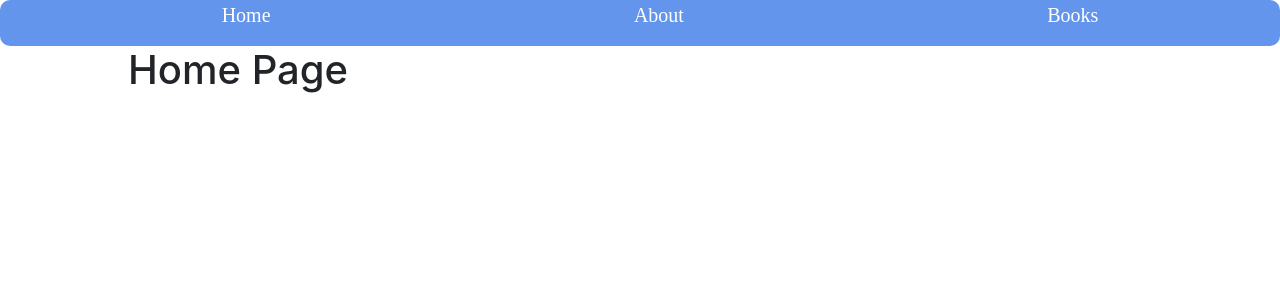
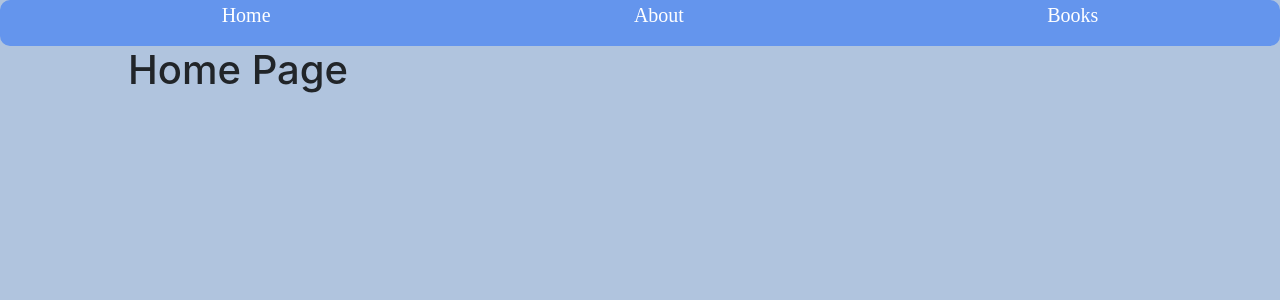
Before and after one commit to noemitth10/Ekecluded_2021-2, a React (Create React App) app in the folder client/: page / in a window 1280 px wide. Shown: the top 300 px of the page. Built offline with nearby package versions, Linux system fonts and the light colour scheme.

Commit message:
Update index.css
I changed the body's background color.

```diff
--- a/client/src/index.css
+++ b/client/src/index.css
@@ -1,5 +1,6 @@
 body {
   margin: 0;
+  background-color:lightsteelblue;
   font-family: -apple-system, BlinkMacSystemFont, 'Segoe UI', 'Roboto', 'Oxygen',
     'Ubuntu', 'Cantarell', 'Fira Sans', 'Droid Sans', 'Helvetica Neue',
     sans-serif;
```
